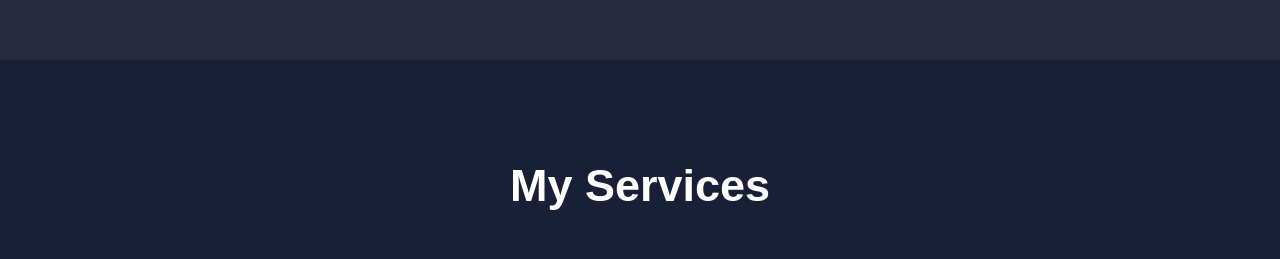
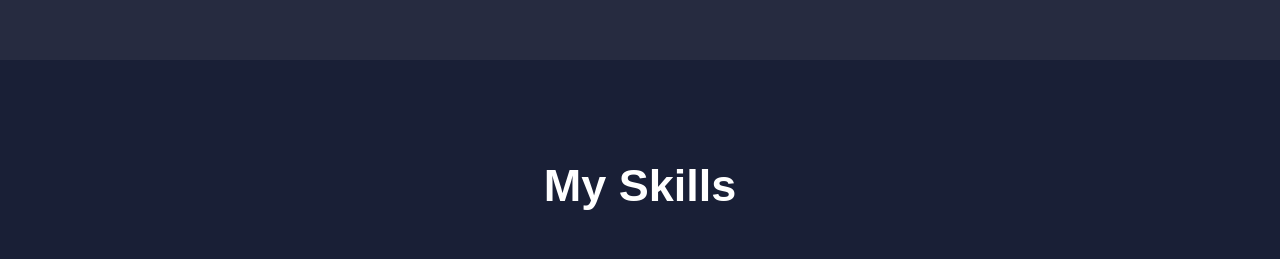
Before and after one commit to Shamsherkhan7549/Portfolio, a plain HTML site: page index.html in a window 1280 px wide. Shown: the part 1540-1799 px from the top of the page. Drawn offline with Linux system fonts and the light colour scheme; files whose address does not match are found by name.

Commit message:
new feature added

```diff
--- a/index.html
+++ b/index.html
@@ -68,8 +68,8 @@
 
     <!-- Skills section Design -->
 
-    <section class="skills" id="services">
-        <h2 class="heading">My <span>Services</span></h2>
+    <section class="skills" id="skills">
+        <h2 class="heading">My <span>Skills</span></h2>
 
         <div class="skills-container">
             <div class="skills-box">
```
